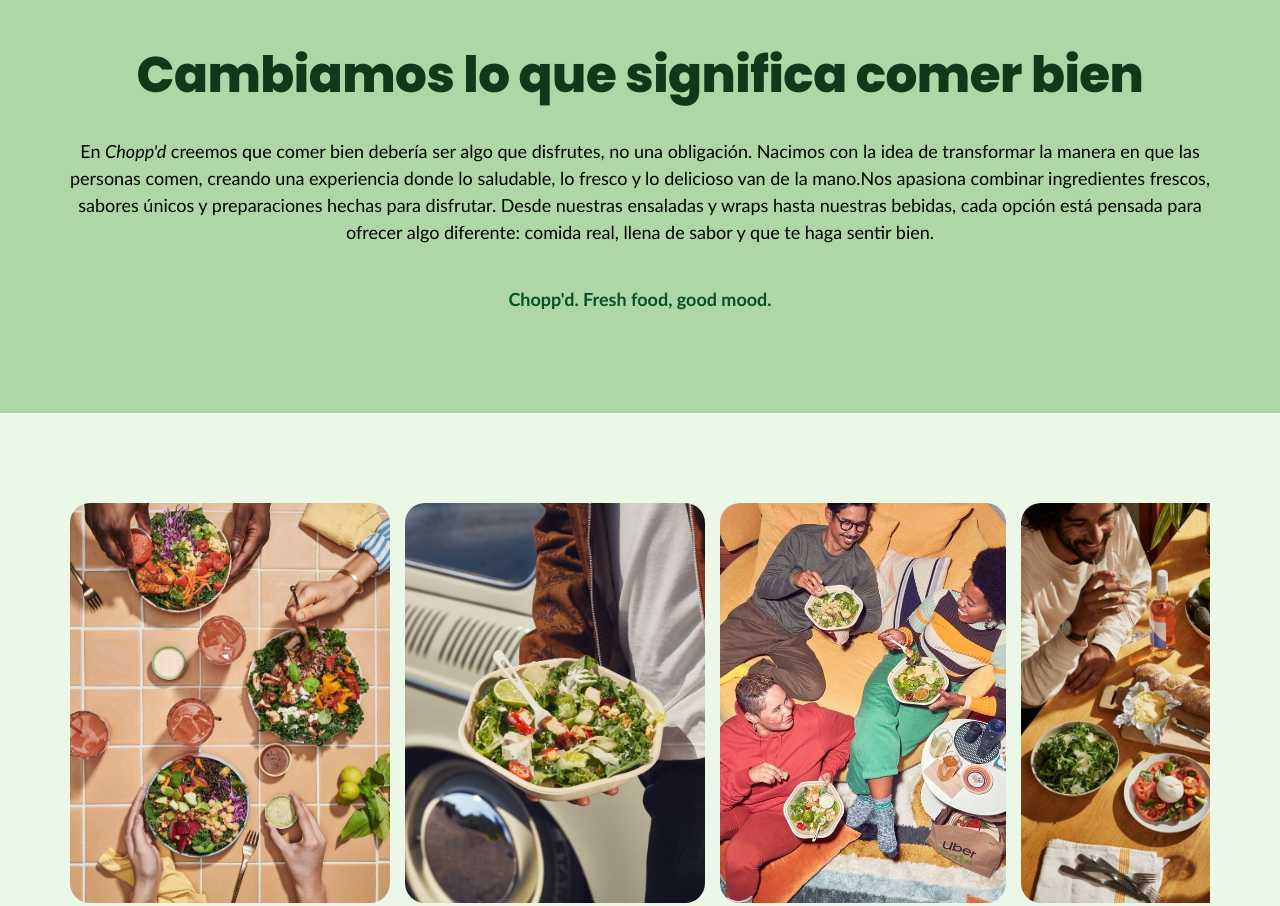
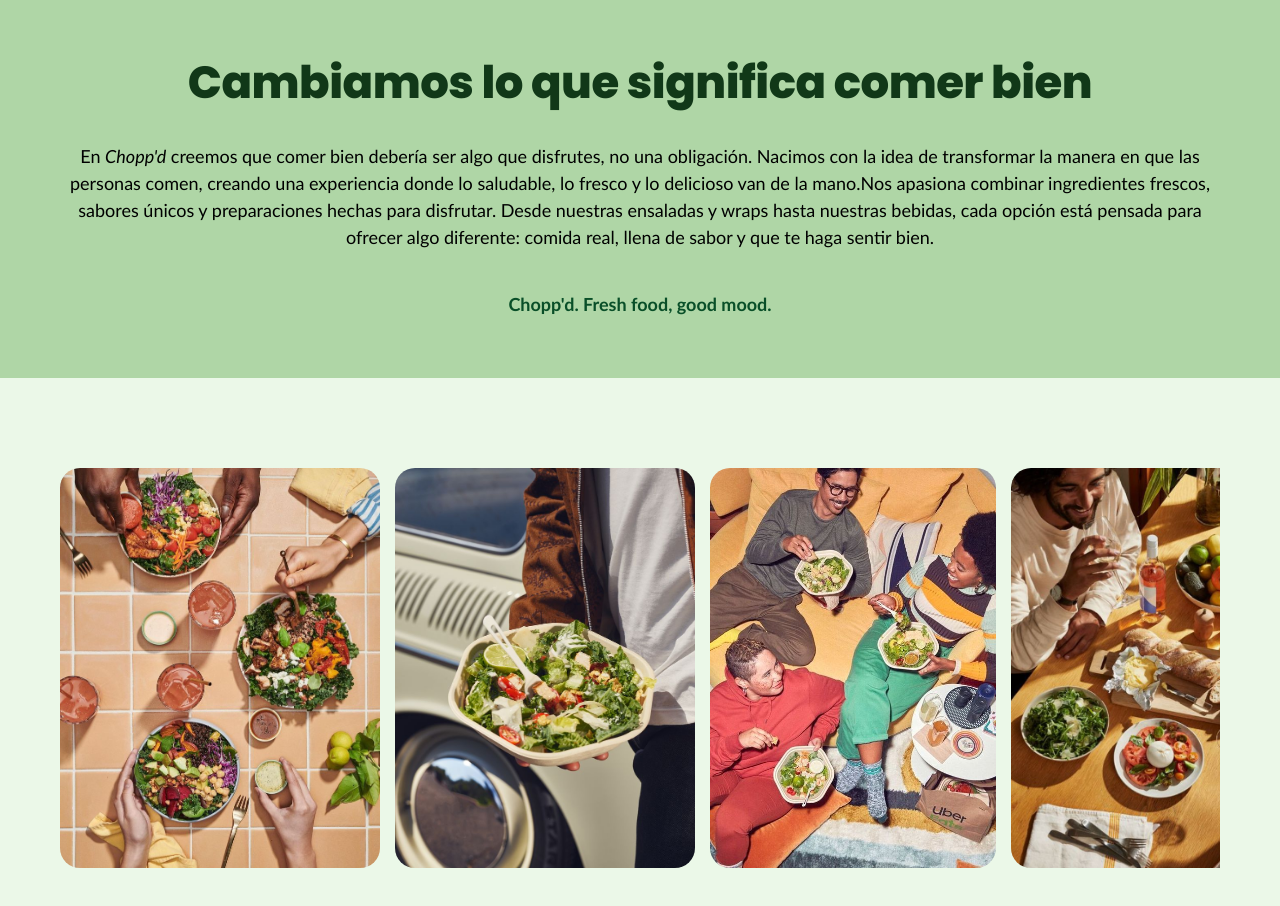
Before and after one commit to stephaniaceballose-cmd/Proyectos-2026, a plain HTML site: page nosotros.html in a window 1280 px wide. Shown: the part 500-1406 px from the top of the page. Drawn offline with Linux system fonts and the light colour scheme.

Commit message:
Refactor CSS styles for consistency and responsiveness

```diff
--- a/stylesheet-nosotros.css
+++ b/stylesheet-nosotros.css
@@ -142,7 +142,7 @@
 
 .mensaje h2 {
     margin-bottom: 35px;
-    font-size: 50px;
+    font-size: 45px;
     font-weight: 800;
     line-height: 1.1;
     letter-spacing: -0.5px;
@@ -175,6 +175,11 @@
     border-radius: 20px 20px;
 }
 
+@media (min-width: 768px) {
+    .mensaje {
+        padding: 60px 70px;
+    }
+}
 
 /*Section2*/
 #section2 {
@@ -222,7 +227,7 @@
 
 @media (min-width: 768px) {
     #section2 {
-        padding: 60px 70px;
+        padding: 60px 60px;
     }
 
     .conocenos {
```
